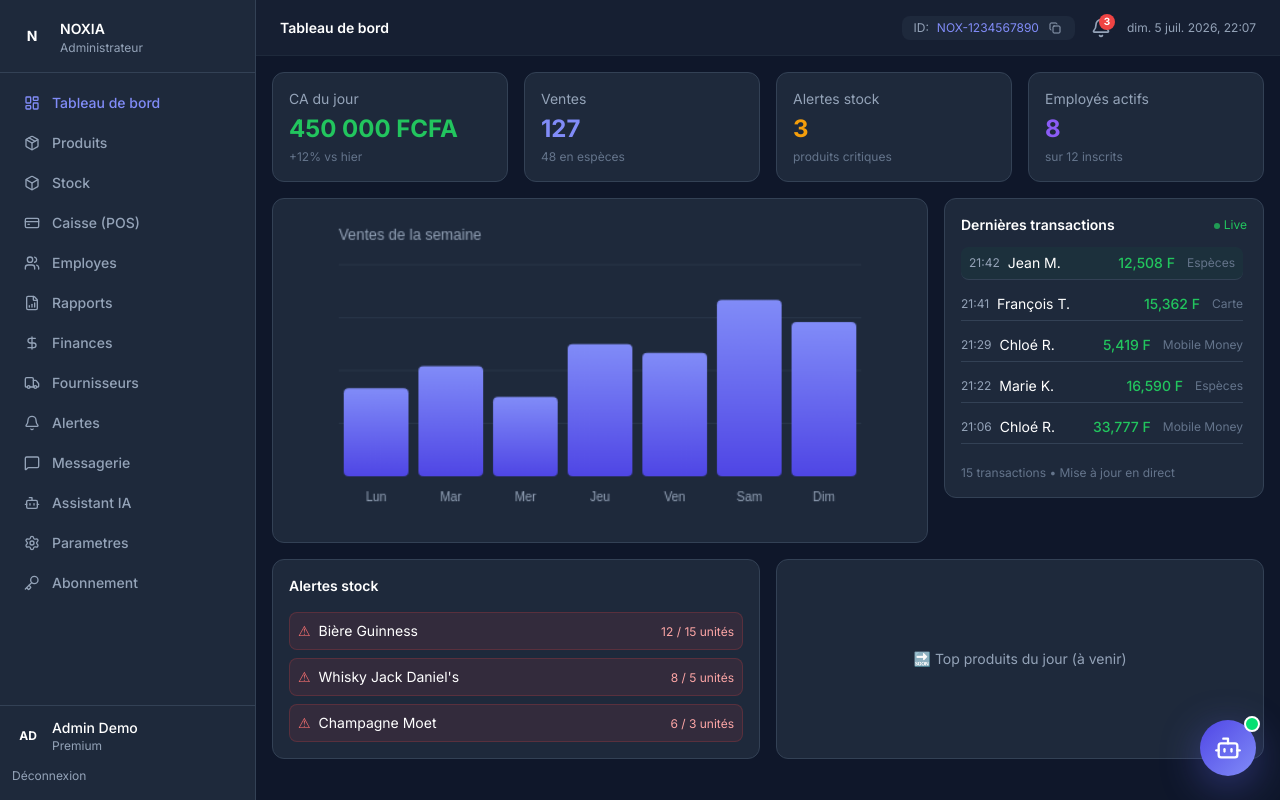
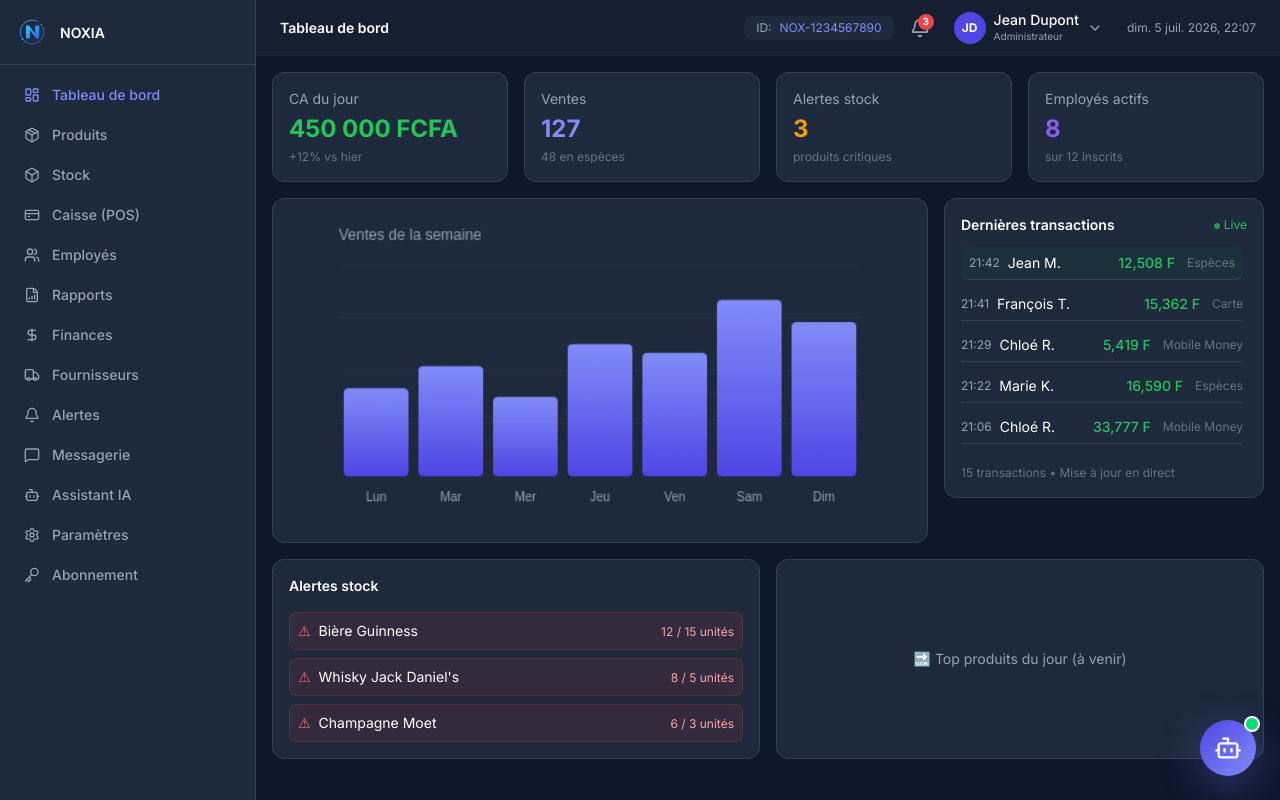
Before and after one commit to AgenxiaOrganization/noxia-frontend, a Next.js app: page /dashboard in a window 1280 px wide. Built offline with nearby package versions, Linux system fonts and the light colour scheme.

Commit message:
fix: refonte TopBar avec profil utilisateur, integration logo NOXIA

```diff
--- a/src/components/landing/Navbar.tsx
+++ b/src/components/landing/Navbar.tsx
@@ -13,9 +13,13 @@ export function Navbar() {
         <div className="flex items-center justify-between h-16">
           {/* Logo */}
           <a href="/" className="flex items-center gap-3">
-            <div className="w-9 h-9 rounded-lg bg-gradient-to-br from-primary-500 to-accent-500 flex items-center justify-center text-white font-bold text-lg">
-              N
-            </div>
+            <div className="w-9 h-9 rounded-lg flex items-center justify-center">
+  <img
+    src="/logos/NOXIA_Orbit_Logo.svg"
+    alt="NOXIA"
+    className="w-full h-full object-contain"
+  />
+</div>
             <span className="text-xl font-bold tracking-tight text-white">
               NOXIA<span className="text-primary-400">.</span>
             </span>
--- a/src/components/layout/Sidebar.tsx
+++ b/src/components/layout/Sidebar.tsx
@@ -13,14 +13,14 @@ const menuItems = [
   { id: 'products', label: 'Produits', icon: Package },
   { id: 'stock', label: 'Stock', icon: Box },
   { id: 'pos', label: 'Caisse (POS)', icon: CreditCard },
-  { id: 'employees', label: 'Employes', icon: Users },
+  { id: 'employees', label: 'Employés', icon: Users },
   { id: 'reports', label: 'Rapports', icon: FileBarChart },
   { id: 'finance', label: 'Finances', icon: DollarSign },
   { id: 'fournisseurs', label: 'Fournisseurs', icon: Truck },
   { id: 'alerts', label: 'Alertes', icon: Bell },
   { id: 'messaging', label: 'Messagerie', icon: MessageSquare },
   { id: 'assistant', label: 'Assistant IA', icon: Bot },
-  { id: 'settings', label: 'Parametres', icon: Settings },
+  { id: 'settings', label: 'Paramètres', icon: Settings },
   { id: 'subscription', label: 'Abonnement', icon: Key },
 ]
 
@@ -45,18 +45,22 @@ export function Sidebar({ open, onClose }: { open: boolean; onClose: () => void
           borderColor: '#334155'
         }}
       >
-        {/* Logo */}
+        {/* Logo - Version sans footer utilisateur */}
         <div className="p-4 flex items-center gap-3 border-b" style={{ borderColor: '#334155' }}>
-          <div className="w-8 h-8 rounded-lg bg-gradient-to-br from-primary-500 to-accent-500 flex items-center justify-center text-white font-bold text-sm">
-            N
-          </div>
+
+<div className="w-8 h-8 rounded-lg flex items-center justify-center">
+  <img
+    src="/logos/NOXIA_Orbit_Logo.svg"
+    alt="NOXIA"
+    className="w-full h-full object-contain"
+  />
+</div>
           <div>
             <span className="font-semibold text-sm text-white">NOXIA</span>
-            <p className="text-xs" style={{ color: '#94a3b8' }}>Administrateur</p>
           </div>
         </div>
 
-        {/* Navigation */}
+        {/* Navigation - prend tout l'espace */}
         <nav className="flex-1 overflow-y-auto p-3 space-y-1">
           {menuItems.map((item) => {
             const isActive = pathname === `/${item.id}` || pathname.startsWith(`/${item.id}/`)
@@ -79,21 +83,7 @@ export function Sidebar({ open, onClose }: { open: boolean; onClose: () => void
           })}
         </nav>
 
-        {/* Footer */}
-        <div className="p-3 border-t" style={{ borderColor: '#334155' }}>
-          <div className="flex items-center gap-2 mb-2">
-            <div className="w-8 h-8 rounded-full bg-primary-500 flex items-center justify-center text-xs font-bold text-white">
-              AD
-            </div>
-            <div>
-              <p className="text-sm font-medium text-white">Admin Demo</p>
-              <p className="text-xs" style={{ color: '#94a3b8' }}>Premium</p>
-            </div>
-          </div>
-          <button className="w-full text-left text-xs transition py-1" style={{ color: '#94a3b8' }}>
-            Déconnexion
-          </button>
-        </div>
+        {/* Plus de footer ici - supprimé */}
       </aside>
     </>
   )
--- a/src/components/layout/Topbar.tsx
+++ b/src/components/layout/Topbar.tsx
@@ -1,14 +1,23 @@
 'use client'
 
-import { Menu, Bell, Copy, Check } from 'lucide-react'
 import { useState, useEffect } from 'react'
+import { Menu, Bell, User, LogOut, Settings, Building2, FileText, CreditCard, ChevronDown } from 'lucide-react'
+import Link from 'next/link'
+
+// Données mockées
+const mockUser = {
+  name: 'Jean Dupont',
+  email: 'jean@lepremium.ga',
+  role: 'Administrateur',
+  avatar: 'JD',
+  company: 'Bar Le Premium',
+  companyId: 'NOX-1234567890',
+  plan: 'Premium',
+}
 
 export function TopBar({ onMenuClick }: { onMenuClick: () => void }) {
   const [time, setTime] = useState('')
-  const [copied, setCopied] = useState(false)
-
-  // Code unique de l'entreprise (mocké pour l'instant)
-  const companyCode = 'NOX-1234567890'
+  const [isProfileOpen, setIsProfileOpen] = useState(false)
 
   useEffect(() => {
     const updateTime = () => {
@@ -27,20 +36,15 @@ export function TopBar({ onMenuClick }: { onMenuClick: () => void }) {
     return () => clearInterval(interval)
   }, [])
 
-  const copyCode = () => {
-    navigator.clipboard.writeText(companyCode)
-    setCopied(true)
-    setTimeout(() => setCopied(false), 2000)
-  }
-
   return (
     <header
-      className="h-14 border-b flex items-center justify-between px-4 sm:px-6 shrink-0"
+      className="h-14 border-b flex items-center justify-between px-4 sm:px-6 shrink-0 relative z-10"
       style={{
         borderColor: '#1e293b',
         background: 'rgba(30, 41, 59, 0.5)'
       }}
     >
+      {/* Gauche */}
       <div className="flex items-center gap-4">
         <button
           onClick={onMenuClick}
@@ -54,25 +58,16 @@ export function TopBar({ onMenuClick }: { onMenuClick: () => void }) {
         </h2>
       </div>
 
+      {/* Droite */}
       <div className="flex items-center gap-4">
-        {/* Code Entreprise */}
+        {/* Code entreprise */}
         <div className="hidden sm:flex items-center gap-2 px-3 py-1 rounded-lg" style={{ background: 'rgba(51, 65, 85, 0.3)' }}>
           <span className="text-xs" style={{ color: '#94a3b8' }}>ID:</span>
-          <code className="text-xs font-mono" style={{ color: '#818cf8' }}>{companyCode}</code>
-          <button
-            onClick={copyCode}
-            className="p-0.5 rounded hover:bg-white/10 transition"
-            style={{ color: '#94a3b8' }}
-          >
-            {copied ? <Check className="w-3 h-3" style={{ color: '#22c55e' }} /> : <Copy className="w-3 h-3" />}
-          </button>
+          <code className="text-xs font-mono" style={{ color: '#818cf8' }}>{mockUser.companyId}</code>
         </div>
 
         {/* Notifications */}
-        <div className="relative cursor-pointer" onClick={() => {
-          // TODO: Ouvrir le modal de notifications
-          alert('📋 Notifications :\n\n• Stock faible : Bière Guinness (12/15)\n• Nouvelle vente : 25 000 F\n• Alerte caisse : Écart de 5 000 F')
-        }}>
+        <div className="relative cursor-pointer">
           <Bell className="w-5 h-5" style={{ color: '#94a3b8' }} />
           <span
             className="absolute -top-1 -right-1 w-4 h-4 rounded-full text-white text-[10px] flex items-center justify-center font-bold"
@@ -82,6 +77,121 @@ export function TopBar({ onMenuClick }: { onMenuClick: () => void }) {
           </span>
         </div>
 
+        {/* Profil utilisateur */}
+        <div className="relative">
+          <button
+            onClick={() => setIsProfileOpen(!isProfileOpen)}
+            className="flex items-center gap-2 px-2 py-1 rounded-lg transition hover:bg-white/5"
+          >
+            <div
+              className="w-8 h-8 rounded-full flex items-center justify-center text-xs font-bold text-white"
+              style={{ background: '#4f46e5' }}
+            >
+              {mockUser.avatar}
+            </div>
+            <div className="hidden sm:block text-left">
+              <p className="text-sm font-medium text-white leading-tight">{mockUser.name}</p>
+              <p className="text-[10px]" style={{ color: '#94a3b8' }}>{mockUser.role}</p>
+            </div>
+            <ChevronDown className="w-4 h-4" style={{ color: '#94a3b8' }} />
+          </button>
+
+          {/* Dropdown Profil */}
+          {isProfileOpen && (
+            <>
+              <div
+                className="fixed inset-0 z-40"
+                onClick={() => setIsProfileOpen(false)}
+              />
+              <div
+                className="absolute right-0 top-full mt-2 w-72 rounded-xl border shadow-xl z-50 overflow-hidden"
+                style={{
+                  background: '#1e293b',
+                  borderColor: '#334155'
+                }}
+              >
+                {/* En-tête profil */}
+                <div
+                  className="p-4 border-b text-center"
+                  style={{ borderColor: '#334155' }}
+                >
+                  <div
+                    className="w-16 h-16 rounded-full flex items-center justify-center text-2xl font-bold text-white mx-auto mb-2"
+                    style={{ background: '#4f46e5' }}
+                  >
+                    {mockUser.avatar}
+                  </div>
+                  <p className="font-semibold text-white">{mockUser.name}</p>
+                  <p className="text-xs" style={{ color: '#94a3b8' }}>{mockUser.email}</p>
+                  <span
+                    className="text-xs px-2 py-0.5 rounded-full inline-block mt-1"
+                    style={{ background: 'rgba(99, 102, 241, 0.15)', color: '#818cf8' }}
+                  >
+                    {mockUser.plan}
+                  </span>
+                </div>
+
+                {/* Infos entreprise */}
+                <div
+                  className="p-3 border-b"
+                  style={{ borderColor: '#334155' }}
+                >
+                  <div className="flex items-center gap-2 text-sm">
+                    <Building2 className="w-4 h-4" style={{ color: '#64748b' }} />
+                    <div>
+                      <p className="text-white">{mockUser.company}</p>
+                      <p className="text-xs" style={{ color: '#64748b' }}>ID: {mockUser.companyId}</p>
+                    </div>
+                  </div>
+                </div>
+
+                {/* Liens */}
+                <div className="p-2">
+                  <Link
+                    href="/settings"
+                    className="flex items-center gap-3 px-3 py-2 rounded-lg text-sm transition hover:bg-white/5"
+                    style={{ color: '#94a3b8' }}
+                    onClick={() => setIsProfileOpen(false)}
+                  >
+                    <Settings className="w-4 h-4" />
+                    Paramètres
+                  </Link>
+                  <Link
+                    href="/settings?tab=documents"
+                    className="flex items-center gap-3 px-3 py-2 rounded-lg text-sm transition hover:bg-white/5"
+                    style={{ color: '#94a3b8' }}
+                    onClick={() => setIsProfileOpen(false)}
+                  >
+                    <FileText className="w-4 h-4" />
+                    Documents
+                  </Link>
+                  <Link
+                    href="/subscription"
+                    className="flex items-center gap-3 px-3 py-2 rounded-lg text-sm transition hover:bg-white/5"
+                    style={{ color: '#94a3b8' }}
+                    onClick={() => setIsProfileOpen(false)}
+                  >
+                    <CreditCard className="w-4 h-4" />
+                    Abonnement
+                  </Link>
+                  <button
+                    className="flex items-center gap-3 px-3 py-2 rounded-lg text-sm transition w-full hover:bg-red-500/10"
+                    style={{ color: '#f87171' }}
+                    onClick={() => {
+                      setIsProfileOpen(false)
+                      // TODO: Logout
+                      window.location.href = '/login'
+                    }}
+                  >
+                    <LogOut className="w-4 h-4" />
+                    Déconnexion
+                  </button>
+                </div>
+              </div>
+            </>
+          )}
+        </div>
+
         <span className="text-xs hidden sm:block" style={{ color: '#94a3b8' }}>{time}</span>
       </div>
     </header>
```
Also changed, not shown: public/logos/NOXIA_Orbit_Logo.svg (added).
